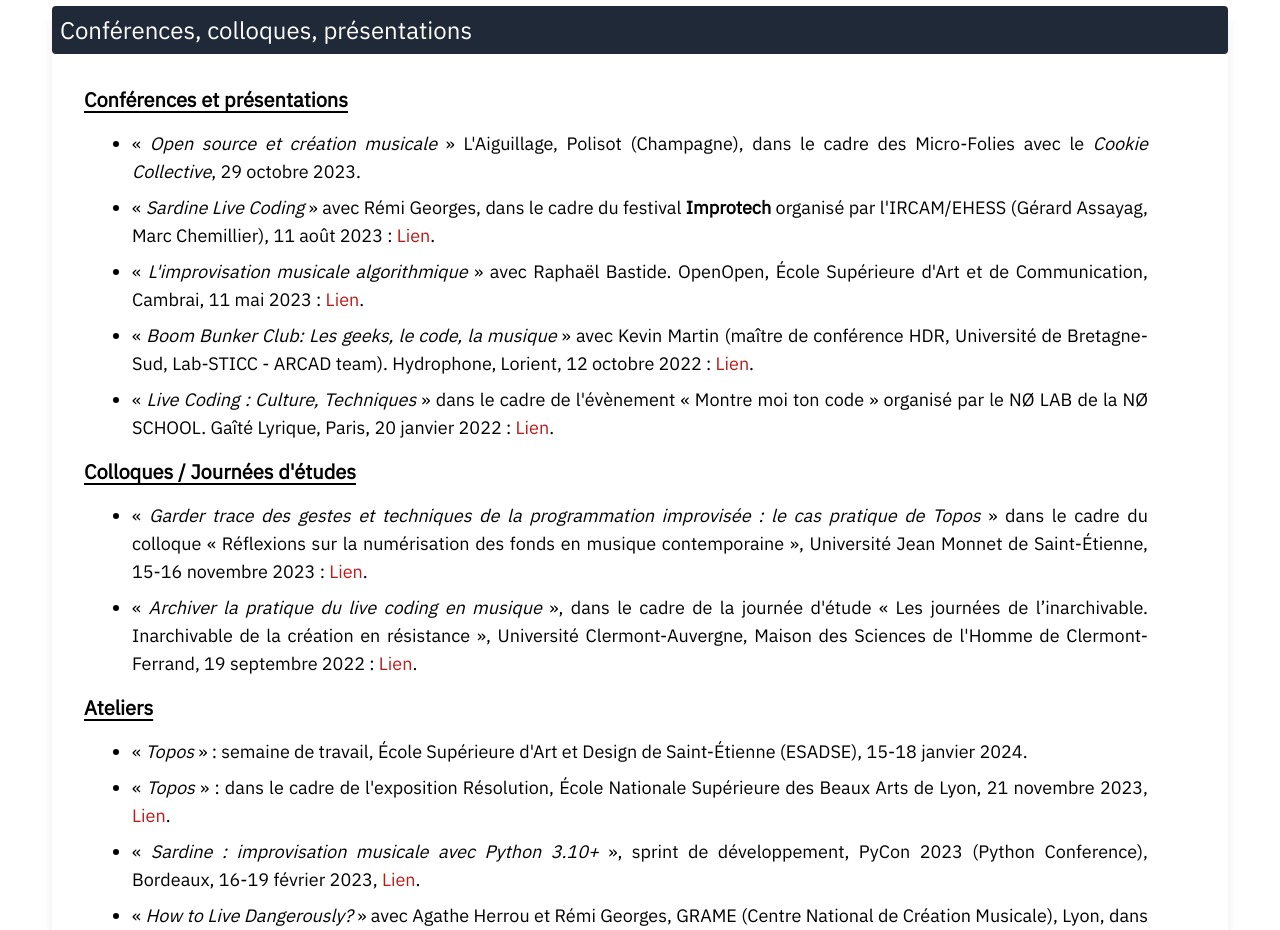
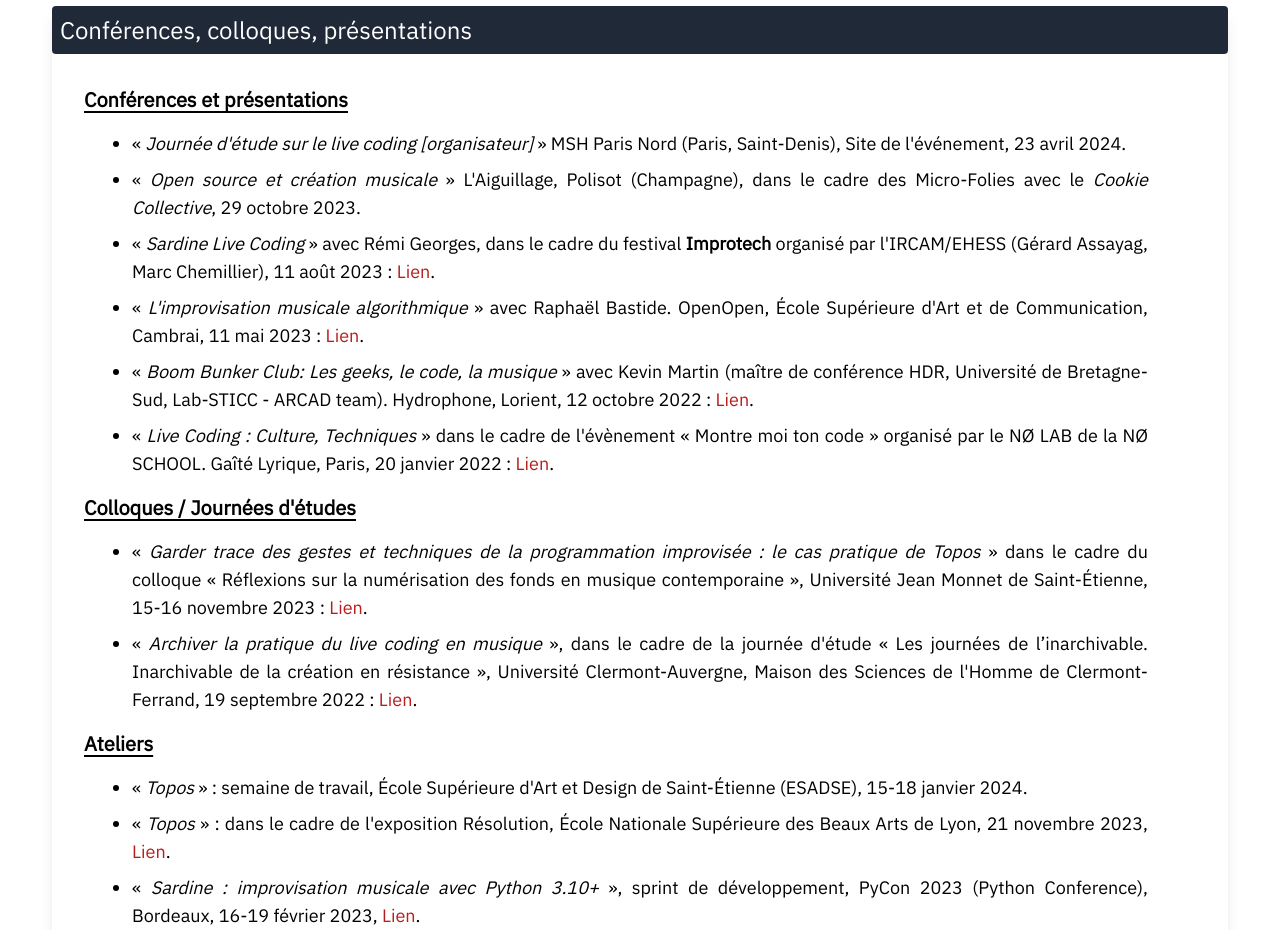
Before and after one commit to Bubobubobubobubo/Website, an Eleventy site: page src/apropos.html in a window 1280 px wide. Shown: the part 1420-2350 px from the top of the page. Built offline with nearby package versions, Linux system fonts and the light colour scheme; Eleventy itself is replaced by a stand-in of ours; files that its build step writes are made by us from their sources.

Commit message:
Addition : ajout conference

```diff
--- a/src/apropos.html
+++ b/src/apropos.html
@@ -68,6 +68,7 @@ permalink: apropos.html
 
         <h2 class="font-bold lg:pl-8 pl-4 underline underline-offset-4 text-xl pt-8">Conférences et présentations</h2>
         <ul class="lg:text-justify pt-4 px-8 lg:px-20 py-4 text-lg list-disc space-y-2">
+          <li>&laquo; <i>Journée d'étude sur le live coding [organisateur]</i> &raquo; MSH Paris Nord (Paris, Saint-Denis), <a href="https://journee.livecoding.fr">Site de l'événement</a>, 23 avril 2024.</p></li>
           <li>&laquo; <i>Open source et création musicale</i> &raquo; L'Aiguillage, Polisot (Champagne), dans le cadre des Micro-Folies avec le <i>Cookie Collective</i>, 29 octobre 2023.</p></li>
           <li>&laquo; <i>Sardine Live Coding</i> &raquo; avec Rémi Georges, dans le cadre du festival <b>Improtech</b> organisé par l'IRCAM/EHESS (Gérard Assayag, Marc Chemillier), 11 août 2023 : <a class="text-red-700" href="https://improtech.ircam.fr/ikuzeste/pages/programme.html">Lien</a>.</p></li>
           <li>&laquo; <i>L'improvisation musicale algorithmique</i> &raquo; avec Raphaël Bastide. OpenOpen, École Supérieure d'Art et de Communication, Cambrai, 11 mai 2023 : <a class="text-red-700" href="http://www.esac-cambrai.net/wordpress/open-open/">Lien</a>. </p></li>
```
